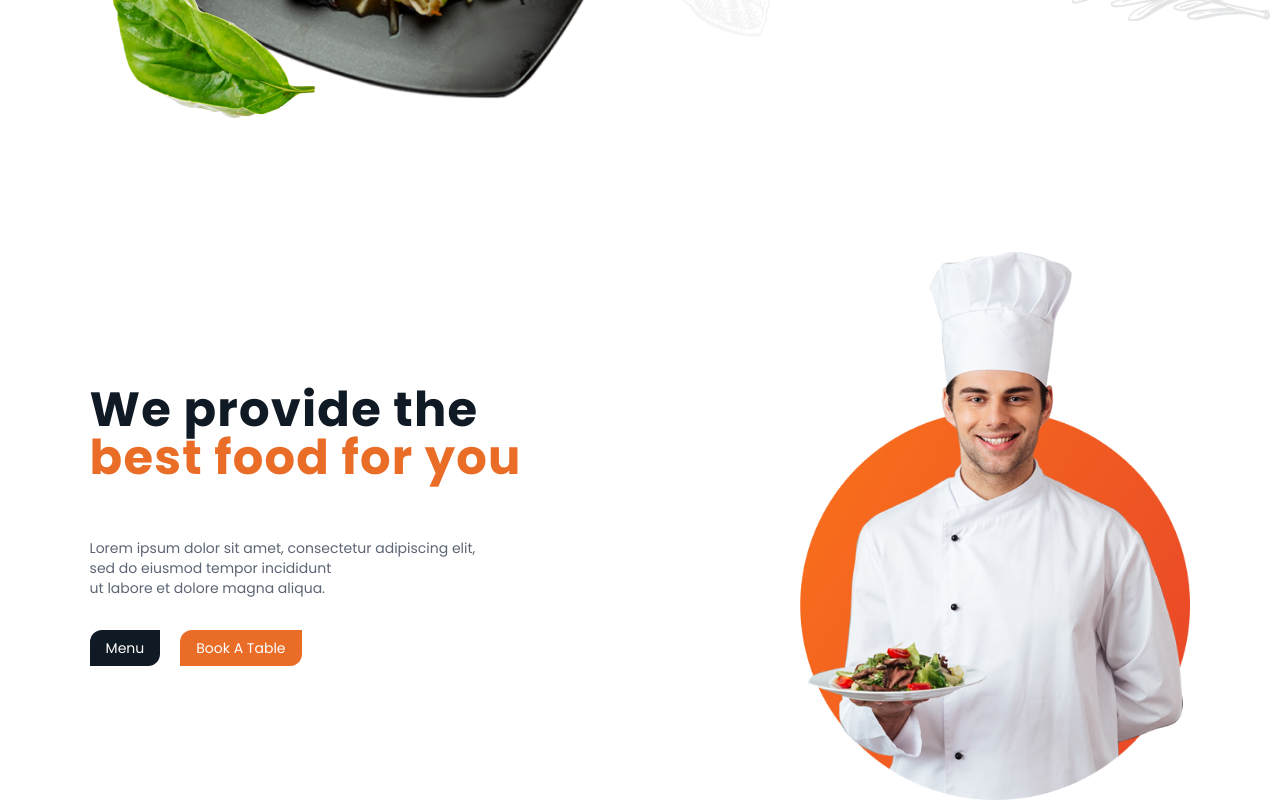
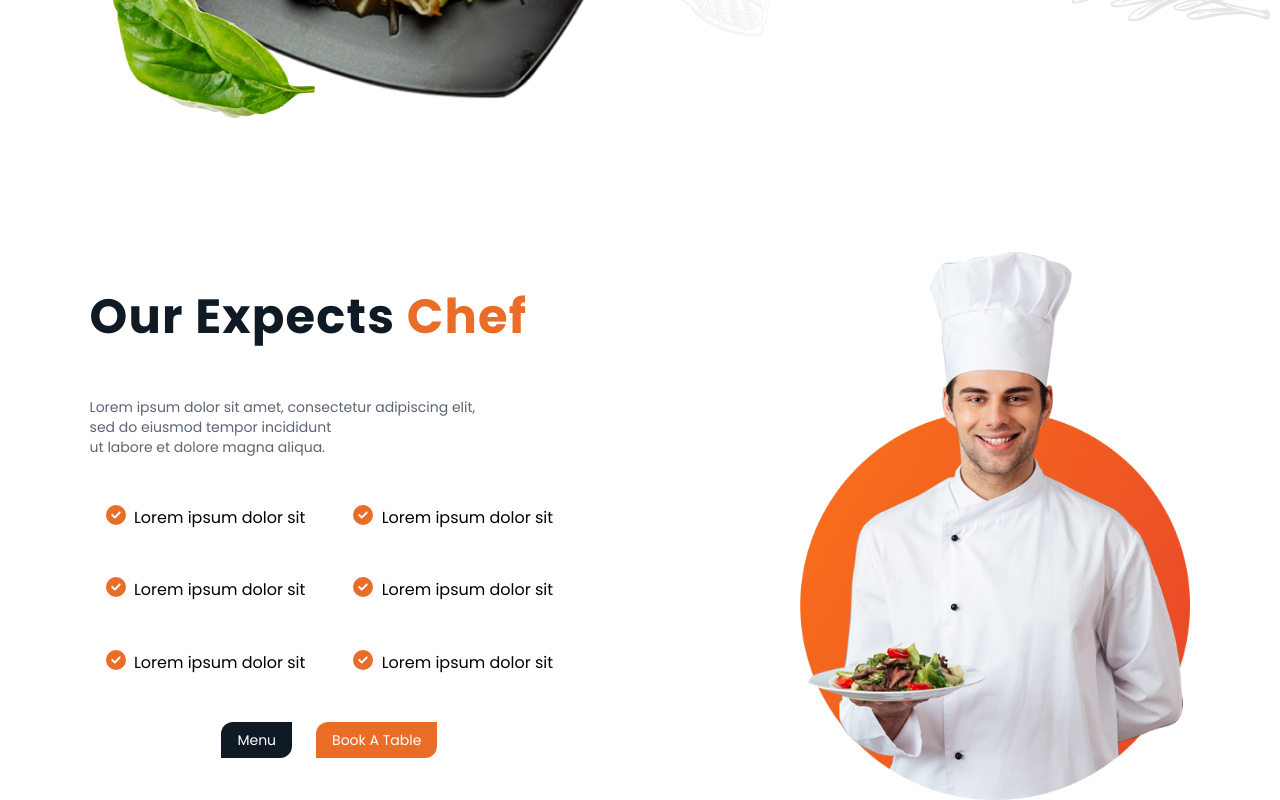
Before and after one commit to yassine5551/Restaurant_v1, a React (Vite) app: page / in a window 1280 px wide. Shown: the part 2449-3249 px from the top of the page. Built offline with nearby package versions, Linux system fonts and the light colour scheme.

Commit message:
chef section done with responsive

```diff
--- a/src/components/Chef.jsx
+++ b/src/components/Chef.jsx
@@ -1,44 +1,74 @@
-
 import ButtonComp from "./ButtonComp";
 import ButtonComp2 from "./ButtonComp2";
-import chef from "../assets/chef.png"
+import chef from "../assets/chef.png";
+import { FontAwesomeIcon } from "@fortawesome/react-fontawesome";
+import { faCircleCheck } from "@fortawesome/free-solid-svg-icons/faCircleCheck";
 const ChefSection = () => {
+  const skills = [
+    {
+
+      text: "Lorem ipsum dolor sit",
+    },
+    {
+
+      text: "Lorem ipsum dolor sit",
+    },
+    {
+
+      text: "Lorem ipsum dolor sit",
+    },
+    {
+
+      text: "Lorem ipsum dolor sit",
+    },
+    {
+
+      text: "Lorem ipsum dolor sit",
+    },
+    {
+
+      text: "Lorem ipsum dolor sit",
+    },
+  ];
   return (
-      <>
-          <div className="flex md:flex-row flex-col justify-between gap-[5rem]  mt-[150px] items-center ">
+    <>
+      <div className="flex md:flex-row flex-col-reverse justify-between gap-[5rem]  mt-[150px] items-center ">
         {/* leftSide */}
         <div className="flex flex-col relative ">
-
           <div className="flex flex-col gap-8 ">
             <h1 className="tracking-wide font-bold text-4xl lg:text-5xl leading-normal mb-2 md:mb-6 text-secondary ">
-              We provide the <br />
-              <span className="text-primary">best food for you</span>
+            Our Expects
+              <span className="text-primary"> Chef</span>
             </h1>
             <p className="text-sm text-smT">
               Lorem ipsum dolor sit amet, consectetur adipiscing elit,
               <br /> sed do eiusmod tempor incididunt <br /> ut labore et dolore
               magna aliqua.
             </p>
+            <div className="grid grid-cols-2 gap-4">
+              {skills.map((skill) => (
+                <div key={skill.text} className=" p-4">
+                  <span><FontAwesomeIcon icon={faCircleCheck}  className="text-primary font-bold text-xl text-center mr-1" /></span> {skill.text}
+                </div>
+              ))}
+            </div>
 
-            <div className="flex gap-5">
+            <div className="flex gap-6 justify-center ">
               <ButtonComp2 txt2="Menu" />
 
               <ButtonComp txt1="Book A Table" />
             </div>
-
           </div>
         </div>
         {/* rightSide */}
         <div className="relative">
           <div className="md:w-[400px] w-[300px] relative">
             <img src={chef} alt="" />
-
           </div>
-
         </div>
       </div>
-      </>
-  )
-}
+    </>
+  );
+};
 
-export default ChefSection
+export default ChefSection;
```
